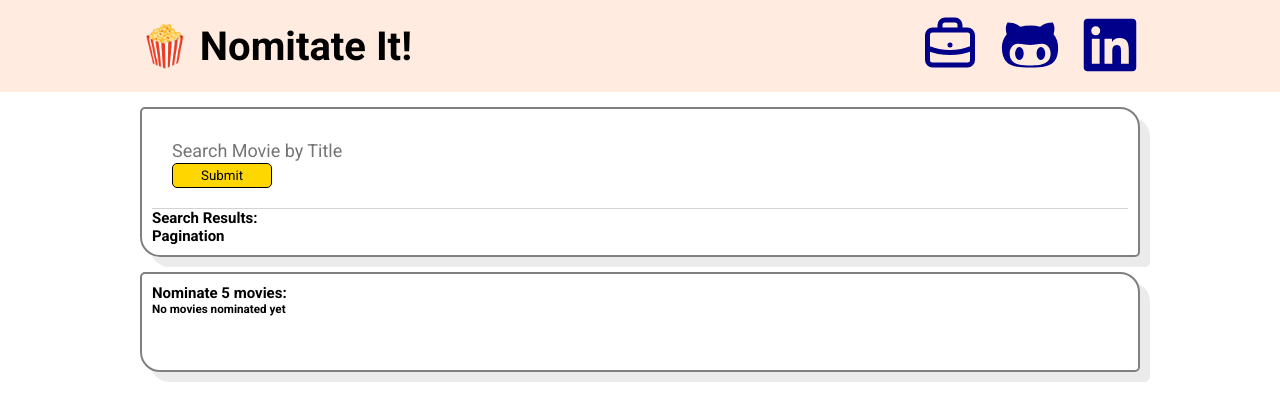
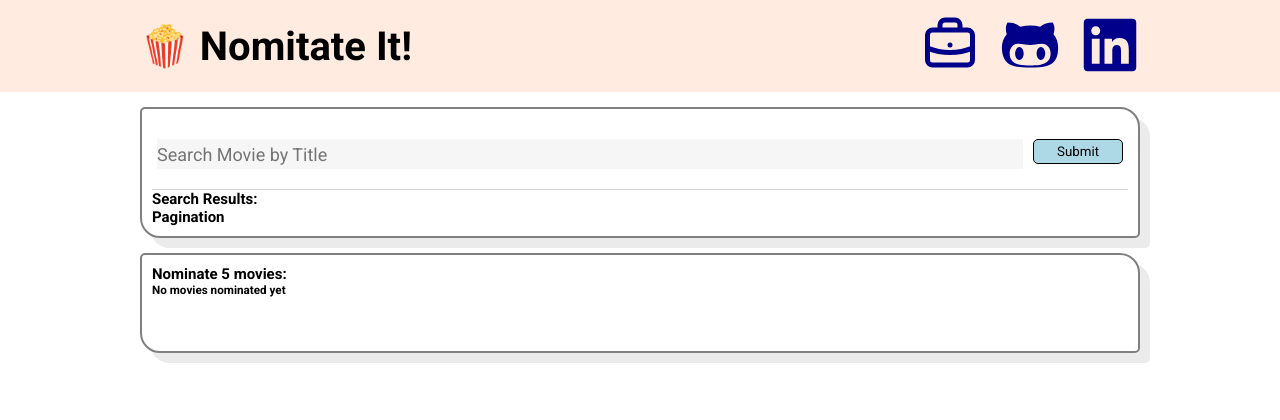
Before and after one commit to zkiu/nominate_it, a React (Create React App) app: page / in a window 1280 px wide. Shown: the top 420 px of the page. Built offline with nearby package versions, Linux system fonts and the light colour scheme.

Commit message:
change seachbarcomp style

```diff
--- a/src/components/SearchBarComp/_SearchBarComp.scss
+++ b/src/components/SearchBarComp/_SearchBarComp.scss
@@ -1,12 +1,21 @@
 .searchBox {
 	width: 100%;
 	border-bottom: 1px solid lightgray;
-	padding: 2rem;
+	padding: 2rem 0.5rem;
+	display: flex;
 
 	input {
 		border: none;
 		font-size: 1.8rem;
 		line-height: 2.4rem;
 		width: 100%;
+		margin-right: 1rem;
+		background-color: rgb(246, 246, 246);
+		height: 3rem;
+	}
+
+	button {
+		justify-self: flex-end;
+		background-color: lightblue;
 	}
 }
--- a/src/components/SearchResultComp/SearchResultComp.tsx
+++ b/src/components/SearchResultComp/SearchResultComp.tsx
@@ -1,4 +1,4 @@
-import React, {useState} from 'react'
+import {useState} from 'react'
 import {Movie} from '../../services/typescript'
 
 import defaultImage from '../../assets/images/poster_default.jpg'
```
